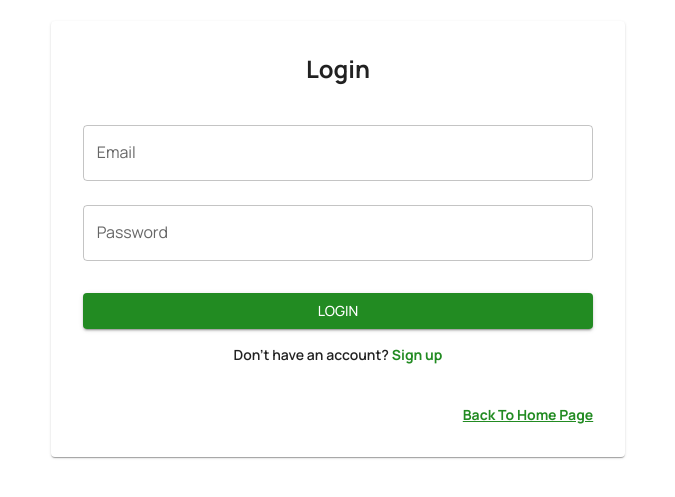
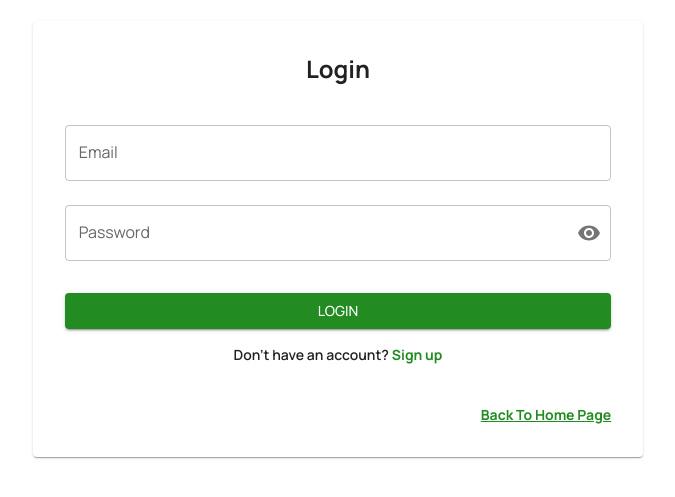
Before and after one commit to nipen026/booking4u, a React (Create React App) app: page /login in a window 1280 px wide. Shown: the part 181-678 px from the top of the page, without its empty margins (302-977 px from the left). Built offline with nearby package versions, Linux system fonts and the light colour scheme.

Commit message:
added changes

```diff
--- a/src/common/Login/index.js
+++ b/src/common/Login/index.js
@@ -1,5 +1,15 @@
 import React, { useState } from 'react';
-import { TextField, Button, Container, Typography, Box, Card } from '@mui/material';
+import {
+    TextField,
+    Button,
+    Container,
+    Typography,
+    Box,
+    Card,
+    IconButton,
+    InputAdornment
+} from '@mui/material';
+import { Visibility, VisibilityOff } from '@mui/icons-material';
 import { LOGIN } from '../../Api/post';
 import toast, { Toaster } from 'react-hot-toast';
 import { useLocation, useNavigate } from 'react-router-dom';
@@ -9,14 +19,19 @@ const Login = () => {
         email: '',
         password: '',
     });
-
+    const [showPassword, setShowPassword] = useState(false);
     const [errors, setErrors] = useState({});
     const navigate = useNavigate();
     const location = useLocation();
     const from = location.state?.from?.pathname || '/'; // Default to home if no previous page
+
     const handleChange = (e) => {
         const { name, value } = e.target;
         setFormData((prev) => ({ ...prev, [name]: value }));
+    };
+
+    const togglePasswordVisibility = () => {
+        setShowPassword((prev) => !prev);
     };
 
     const validate = () => {
@@ -38,15 +53,17 @@ const Login = () => {
     const handleSubmit = (e) => {
         e.preventDefault();
         if (validate()) {
-            LOGIN(formData).then((res) => {
-                if (res.data.status) {
-                    toast.success('Login Successfully');
-                    localStorage.setItem('access-token', res.data.token)
-                    navigate(from, { replace: true });
-                }
-            }).catch((err) => {
-                console.log(err);
-            })
+            LOGIN(formData)
+                .then((res) => {
+                    if (res.data.status) {
+                        toast.success('Login Successfully');
+                        localStorage.setItem('access-token', res.data.token);
+                        navigate(from, { replace: true });
+                    }
+                })
+                .catch((err) => {
+                    console.log(err);
+                });
         }
     };
 
@@ -74,13 +91,22 @@ const Login = () => {
                         <TextField
                             fullWidth
                             label="Password"
-                            type="password"
+                            type={showPassword ? 'text' : 'password'}
                             name="password"
                             value={formData.password}
                             onChange={handleChange}
                             error={!!errors.password}
                             helperText={errors.password}
                             margin="normal"
+                            InputProps={{
+                                endAdornment: (
+                                    <InputAdornment position="end">
+                                        <IconButton onClick={togglePasswordVisibility} edge="end">
+                                            {showPassword ? <VisibilityOff /> : <Visibility />}
+                                        </IconButton>
+                                    </InputAdornment>
+                                )
+                            }}
                         />
 
                         <Button
```
